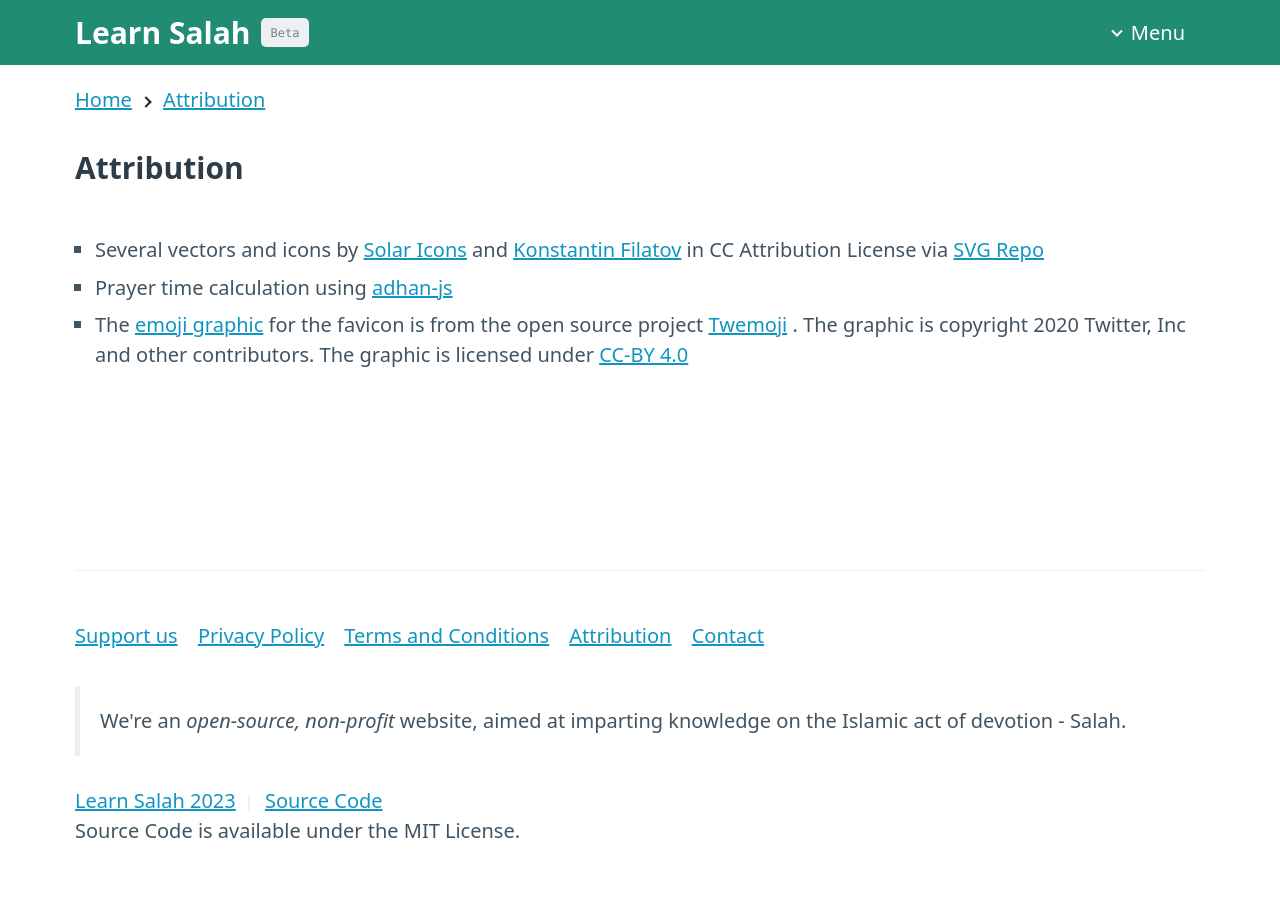
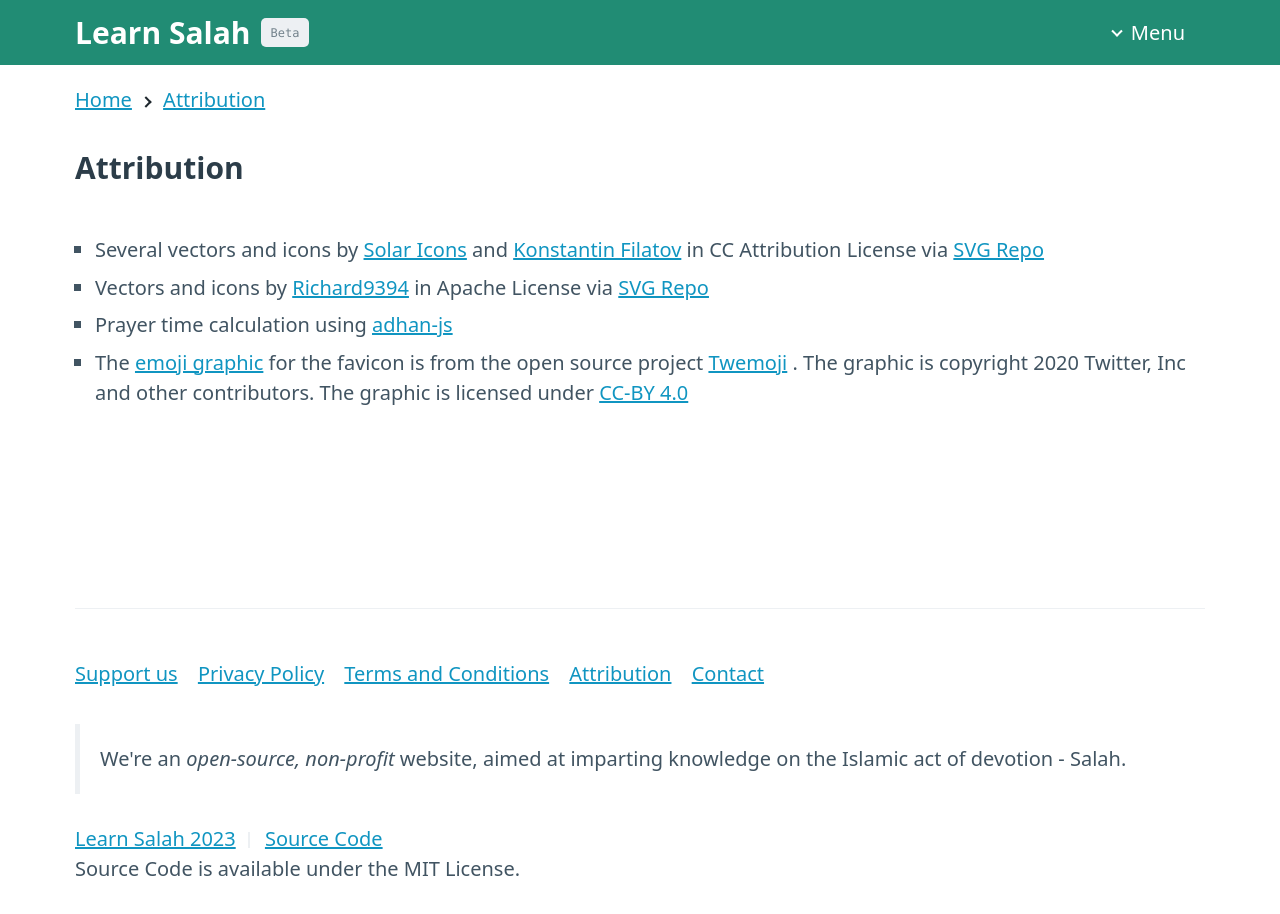
Before and after one commit to learnsalah/learnsalah, a SvelteKit app: page /attribution in a window 1280 px wide. Shown: the top 914 px of the page. Built offline with nearby package versions, Linux system fonts and the light colour scheme.

Commit message:
added attribution

```diff
--- a/src/routes/attribution/+page.svelte
+++ b/src/routes/attribution/+page.svelte
@@ -20,6 +20,9 @@
             <li>
                 Several vectors and icons by <a href="https://www.figma.com/community/file/1166831539721848736?ref=svgrepo.com" target="_blank">Solar Icons</a>
                 and <a href="https://www.figma.com/@thinkcly?ref=svgrepo.com" target="_blank">Konstantin Filatov</a>  in CC Attribution License via <a href="https://www.svgrepo.com/" target="_blank">SVG Repo</a>
+            </li>
+            <li>
+                Vectors and icons by <a href="https://github.com/Richard9394/MingCute?ref=svgrepo.com" target="_blank">Richard9394</a> in Apache License via <a href="https://www.svgrepo.com/" target="_blank">SVG Repo</a>
             </li>
             <li>
                 Prayer time calculation using <a href="https://github.com/batoulapps/adhan-js">adhan-js</a>
```
Also changed, not shown: static/icons/font-size.svg.
